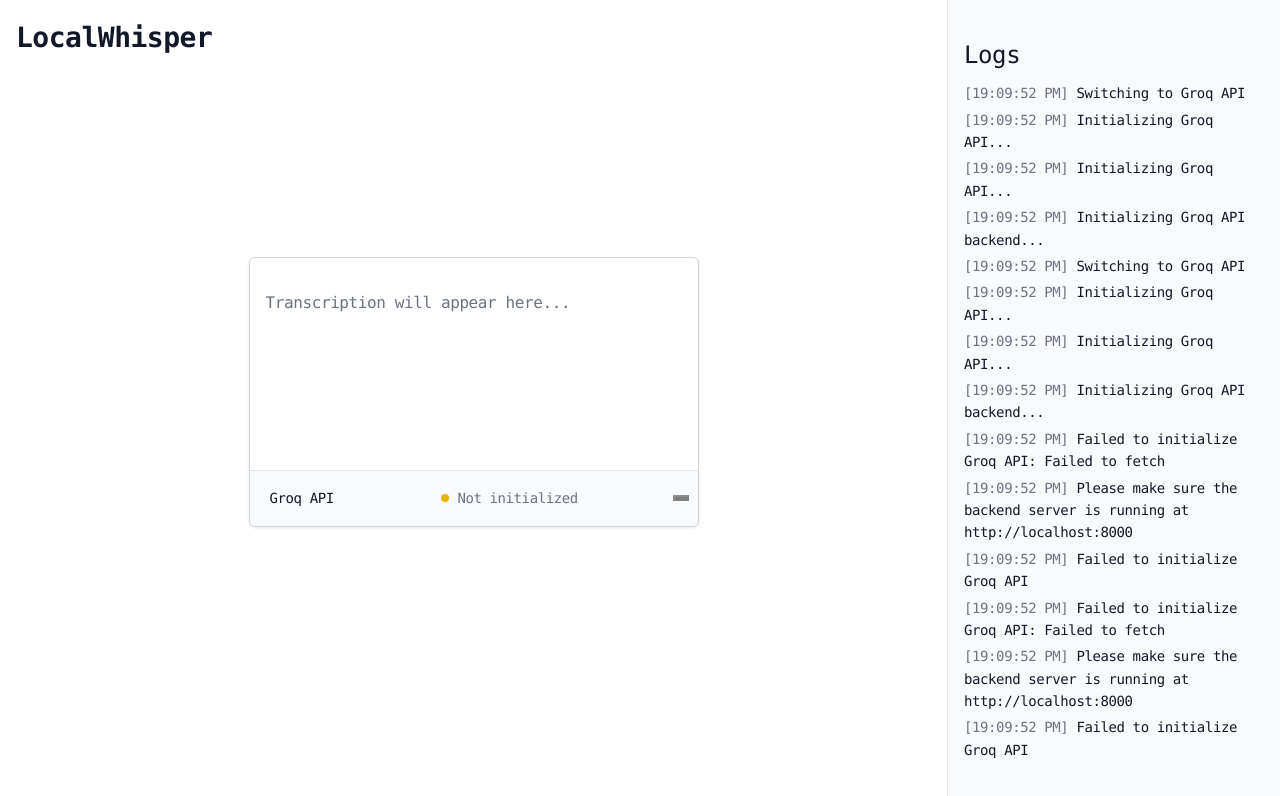
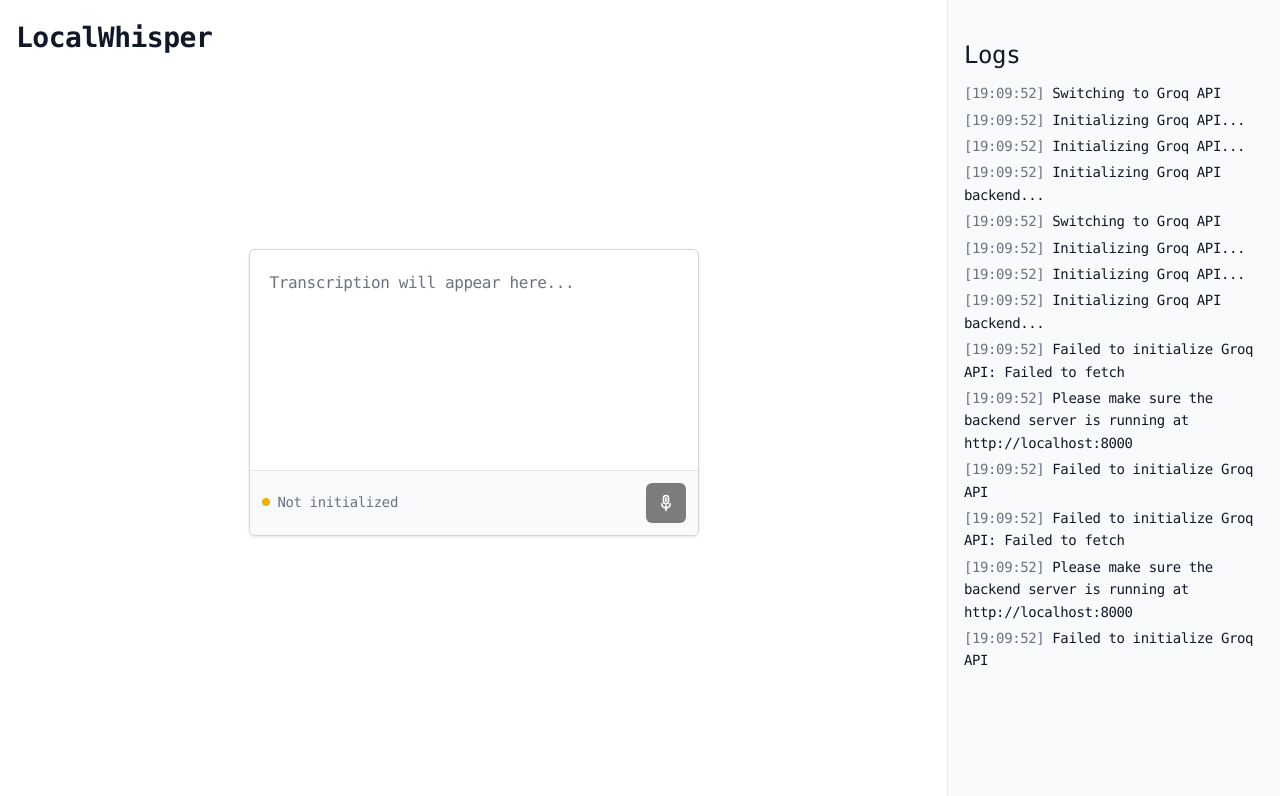
Before and after one commit to lolrazh/onnx-whisper, a React (Vite) app: page / in a window 1280 px wide. Shown: the top 796 px of the page. Built offline with nearby package versions, Linux system fonts and the light colour scheme.

Commit message:
ui implementation

```diff
--- a/src/App.jsx
+++ b/src/App.jsx
@@ -5,26 +5,38 @@ import { BACKENDS } from './config';
 function MicrophoneButton({ isRecording, onClick, disabled }) {
   return (
     <button
-      className="flex justify-center items-center w-10 h-10 rounded-md transition duration-300"
       style={{
-        backgroundColor: isRecording ? '#ef4444' : '#000',
+        display: 'flex',
+        justifyContent: 'center',
+        alignItems: 'center',
+        width: '2.5rem',
+        height: '2.5rem',
+        borderRadius: '0.375rem',
+        transition: 'all 300ms',
+        backgroundColor: isRecording ? '#ef4444' : '#000000',
         opacity: disabled ? 0.5 : 1,
-        cursor: disabled ? 'not-allowed' : 'pointer'
+        cursor: disabled ? 'not-allowed' : 'pointer',
+        border: 'none'
       }}
       onClick={onClick}
       disabled={disabled}
       aria-label={isRecording ? 'Stop recording' : 'Start recording'}
     >
       {isRecording ? (
-        // Square icon when recording
-        <div className="w-4 h-4" style={{ backgroundColor: 'white', borderRadius: '2px' }}></div>
+        // Stop square icon when recording
+        <div style={{
+          width: '0.75rem',
+          height: '0.75rem',
+          backgroundColor: 'white',
+          borderRadius: '1px'
+        }}></div>
       ) : (
         // Microphone icon when not recording
         <svg
           xmlns="http://www.w3.org/2000/svg"
           viewBox="0 0 24 24"
           fill="white"
-          className="w-5 h-5"
+          style={{ width: '1.25rem', height: '1.25rem' }}
         >
           <path fillRule="evenodd" d="M13 6a1 1 0 1 0-2 0v4a1 1 0 1 0 2 0V6zm-1 8a1 1 0 0 1 1 1v3a1 1 0 1 1-2 0v-3a1 1 0 0 1 1-1z" clipRule="evenodd"/>
           <path fillRule="evenodd" d="M12 2a4 4 0 0 0-4 4v4a4 4 0 0 0 8 0V6a4 4 0 0 0-4-4zm-2 4a2 2 0 1 1 4 0v4a2 2 0 1 1-4 0V6z" clipRule="evenodd"/>
@@ -143,6 +155,40 @@ function useAudioRecorder() {
     logs,
     addLog
   };
+}
+
+// Status indicator component
+function StatusIndicator({ status, text }) {
+  if (status === 'initializing') {
+    return (
+      <span style={{ display: 'flex', alignItems: 'center' }}>
+        <svg className="animate-spin" style={{ marginRight: '0.5rem', height: '1rem', width: '1rem', color: 'black' }} xmlns="http://www.w3.org/2000/svg" fill="none" viewBox="0 0 24 24">
+          <circle style={{ opacity: 0.25 }} cx="12" cy="12" r="10" stroke="currentColor" strokeWidth="4"></circle>
+          <path style={{ opacity: 0.75 }} fill="currentColor" d="M4 12a8 8 0 018-8V0C5.373 0 0 5.373 0 12h4zm2 5.291A7.962 7.962 0 014 12H0c0 3.042 1.135 5.824 3 7.938l3-2.647z"></path>
+        </svg>
+        {text}
+      </span>
+    );
+  }
+
+  let color = '#eab308'; // Yellow for not initialized
+  if (status === 'ready') color = '#10b981'; // Green
+  if (status === 'recording') color = '#ef4444'; // Red
+
+  const animationClass = status === 'recording' ? 'animate-pulse' : '';
+
+  return (
+    <span style={{ display: 'flex', alignItems: 'center' }}>
+      <span className={animationClass} style={{
+        height: '0.5rem',
+        width: '0.5rem',
+        backgroundColor: color,
+        borderRadius: '9999px',
+        marginRight: '0.5rem'
+      }}></span>
+      {text}
+    </span>
+  );
 }
 
 function App() {
@@ -277,61 +323,37 @@ function App() {
           <div style={{ width: '100%', maxWidth: '28rem', display: 'flex', flexDirection: 'column', alignItems: 'center' }}>
             <div style={{ width: '100%', border: '1px solid #d1d5db', borderRadius: '0.375rem', backgroundColor: 'white', marginBottom: '1rem', position: 'relative', boxShadow: '0 1px 3px rgba(0, 0, 0, 0.1)' }}>
               {/* Transcription area */}
-              <div style={{ padding: '1rem', minHeight: '180px' }}>
+              <div style={{ padding: '1.25rem', minHeight: '180px' }}>
                 {isProcessing ? (
-                  <p style={{ color: '#6b7280' }}>Processing audio...</p>
+                  <p style={{ color: '#6b7280', margin: 0 }}>Processing audio...</p>
                 ) : transcription ? (
                   <>
-                    <p>{transcription}</p>
+                    <p style={{ margin: 0 }}>{transcription}</p>
                     <PerformanceMetrics metrics={performanceMetrics} />
                   </>
                 ) : (
-                  <p style={{ color: '#6b7280' }}>Transcription will appear here...</p>
+                  <p style={{ color: '#6b7280', margin: 0 }}>Transcription will appear here...</p>
                 )}
               </div>
 
               {/* Control bar at the bottom */}
-              <div style={{ display: 'flex', alignItems: 'center', justifyContent: 'space-between', padding: '0.5rem', borderTop: '1px solid #e5e7eb', backgroundColor: '#f9fafb', borderBottomLeftRadius: '0.375rem', borderBottomRightRadius: '0.375rem' }}>
-                {/* Status indicator for Groq API */}
-                <div style={{ display: 'flex', alignItems: 'center', paddingLeft: '0.75rem', paddingRight: '0.75rem', paddingTop: '0.5rem', paddingBottom: '0.5rem' }}>
-                  <span style={{ fontSize: '0.875rem' }}>Groq API</span>
+              <div style={{ display: 'flex', alignItems: 'center', justifyContent: 'space-between', padding: '0.75rem', borderTop: '1px solid #e5e7eb', backgroundColor: '#f9fafb', borderBottomLeftRadius: '0.375rem', borderBottomRightRadius: '0.375rem' }}>
+                {/* Status indicator on the left */}
+                <div style={{ fontSize: '0.875rem', color: '#6b7280' }}>
+                  {isInitializing ?
+                    <StatusIndicator status="initializing" text="Initializing..." /> :
+                  isProcessing ?
+                    <StatusIndicator status="initializing" text="Processing..." /> :
+                  isRecording ?
+                    <StatusIndicator status="recording" text="Recording..." /> :
+                  backendInitialized ?
+                    <StatusIndicator status="ready" text="Ready" /> :
+                    <StatusIndicator status="not-initialized" text="Not initialized" />
+                  }
                 </div>
 
-                {/* Status indicator in the middle */}
-                <div style={{ fontSize: '0.875rem', color: '#6b7280' }}>
-                  {isInitializing ? (
-                    <span style={{ display: 'flex', alignItems: 'center' }}>
-                      <svg className="animate-spin" style={{ marginLeft: '-0.25rem', marginRight: '0.5rem', height: '1rem', width: '1rem', color: 'black' }} xmlns="http://www.w3.org/2000/svg" fill="none" viewBox="0 0 24 24">
-                        <circle style={{ opacity: 0.25 }} cx="12" cy="12" r="10" stroke="currentColor" strokeWidth="4"></circle>
-                        <path style={{ opacity: 0.75 }} fill="currentColor" d="M4 12a8 8 0 018-8V0C5.373 0 0 5.373 0 12h4zm2 5.291A7.962 7.962 0 014 12H0c0 3.042 1.135 5.824 3 7.938l3-2.647z"></path>
-                      </svg>
-                      Initializing...
-                    </span>
-                  ) : isProcessing ? (
-                    <span style={{ display: 'flex', alignItems: 'center' }}>
-                      <svg className="animate-spin" style={{ marginLeft: '-0.25rem', marginRight: '0.5rem', height: '1rem', width: '1rem', color: 'black' }} xmlns="http://www.w3.org/2000/svg" fill="none" viewBox="0 0 24 24">
-                        <circle style={{ opacity: 0.25 }} cx="12" cy="12" r="10" stroke="currentColor" strokeWidth="4"></circle>
-                        <path style={{ opacity: 0.75 }} fill="currentColor" d="M4 12a8 8 0 018-8V0C5.373 0 0 5.373 0 12h4zm2 5.291A7.962 7.962 0 014 12H0c0 3.042 1.135 5.824 3 7.938l3-2.647z"></path>
-                      </svg>
-                      Processing...
-                    </span>
-                  ) : isRecording ? (
-                    <span style={{ display: 'flex', alignItems: 'center' }}>
-                      <span className="animate-pulse" style={{ height: '0.5rem', width: '0.5rem', backgroundColor: '#ef4444', borderRadius: '9999px', marginRight: '0.5rem' }}></span>
-                      Recording...
-                    </span>
-                  ) : backendInitialized ? (
-                    <span style={{ display: 'flex', alignItems: 'center' }}>
-                      <span style={{ height: '0.5rem', width: '0.5rem', backgroundColor: '#10b981', borderRadius: '9999px', marginRight: '0.5rem' }}></span>
-                      Ready
-                    </span>
-                  ) : (
-                    <span style={{ display: 'flex', alignItems: 'center' }}>
-                      <span style={{ height: '0.5rem', width: '0.5rem', backgroundColor: '#eab308', borderRadius: '9999px', marginRight: '0.5rem' }}></span>
-                      Not initialized
-                    </span>
-                  )}
-                </div>
+                {/* Empty middle space */}
+                <div></div>
 
                 {/* Microphone button on the right */}
                 <MicrophoneButton
@@ -359,11 +381,11 @@ function App() {
           <h2 style={{ fontWeight: 500, marginBottom: '0.5rem' }}>Logs</h2>
           <div style={{ display: 'flex', flexDirection: 'column', gap: '0.25rem' }}>
             {logs.length === 0 ? (
-              <p style={{ color: '#6b7280', fontSize: '0.875rem' }}>No logs yet...</p>
+              <p style={{ color: '#6b7280', fontSize: '0.875rem' }}>No logs yet</p>
             ) : (
               logs.map((log) => (
                 <div key={log.id} style={{ fontSize: '0.875rem' }}>
-                  <span style={{ color: '#6b7280' }}>[{log.timestamp} PM]</span> {log.message}
+                  <span style={{ color: '#6b7280' }}>[{log.timestamp}]</span> {log.message}
                 </div>
               ))
             )}
```
